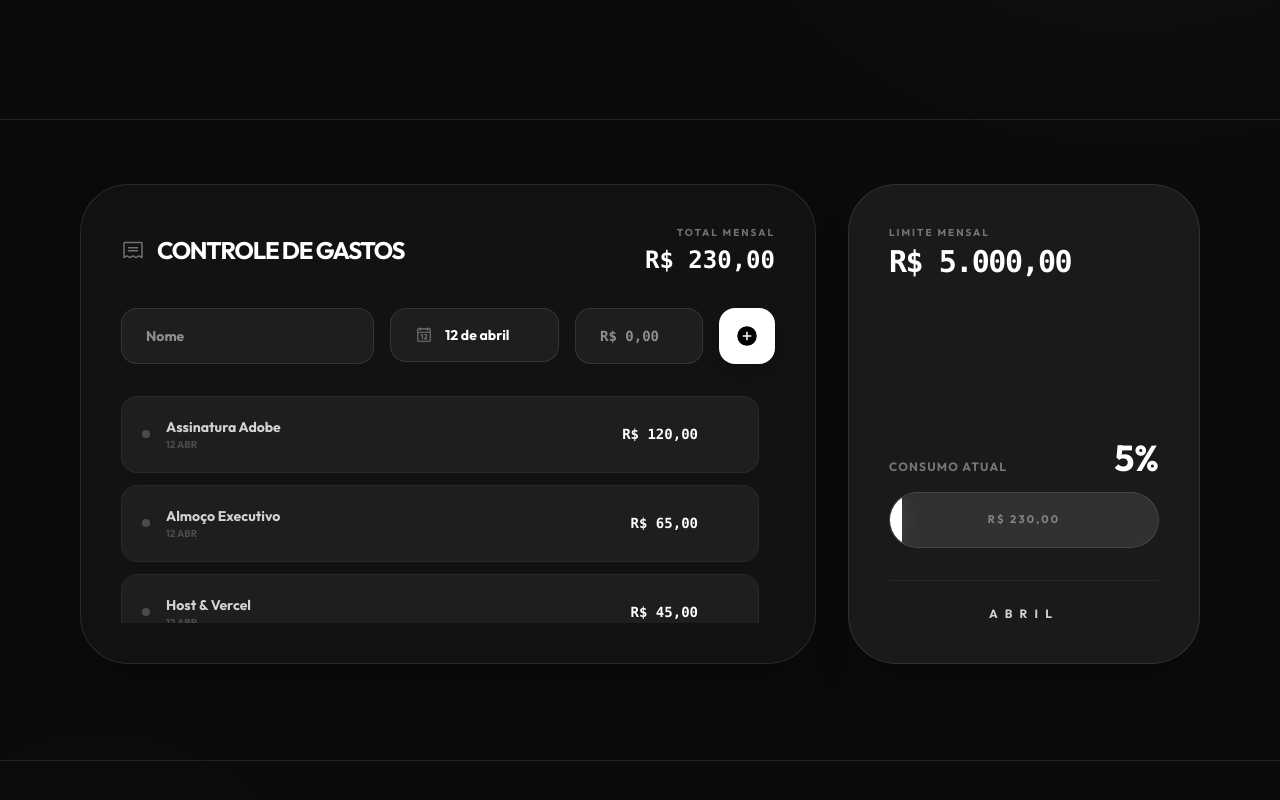
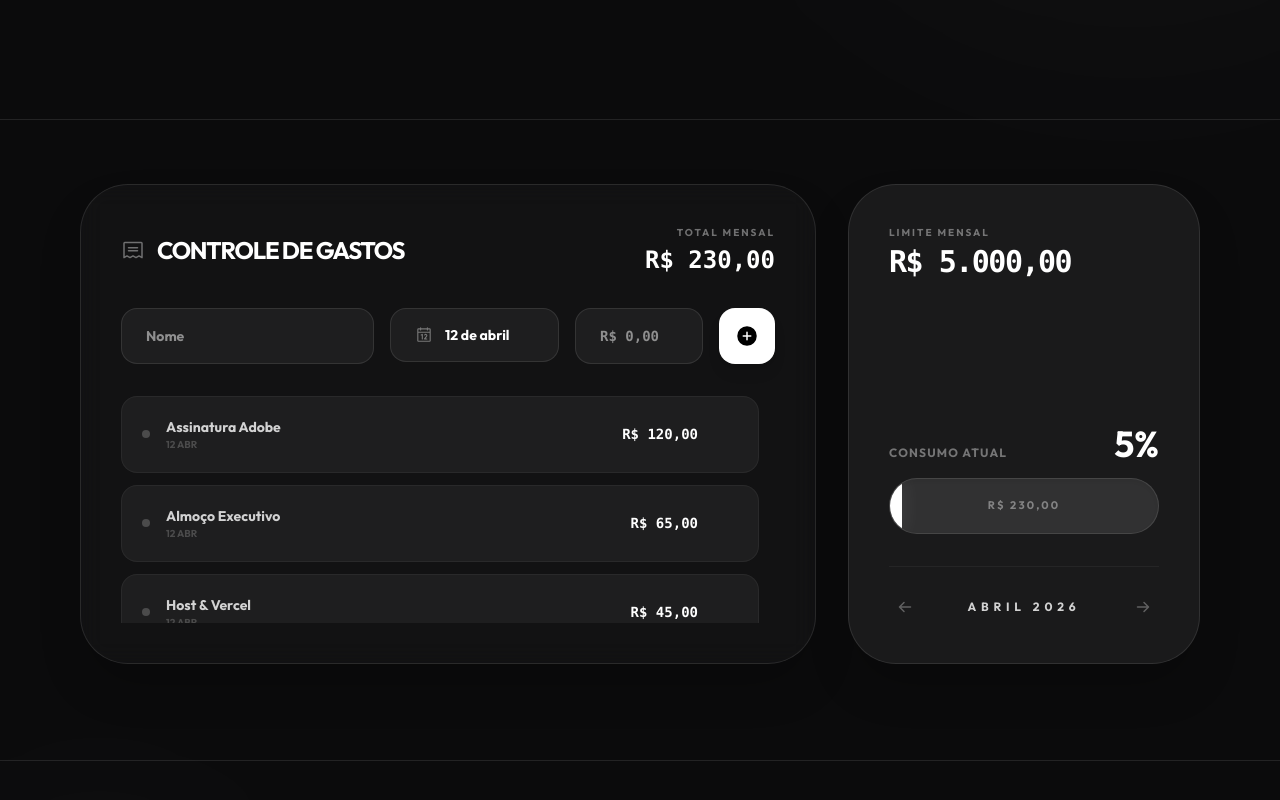
Before and after one commit to charlesmsobreira-cmd/InverseBrainrot, a Next.js app: page /financas in a window 1280 px wide. Shown: the part 332-1132 px from the top of the page. Built offline with nearby package versions, Linux system fonts and the light colour scheme; a web font is replaced by a local one.

Commit message:
feat: add monthly expense filtering and navigation

```diff
--- a/src/app/financas/page.tsx
+++ b/src/app/financas/page.tsx
@@ -55,6 +55,7 @@ export default function FinancePage() {
   };
 
   const [expenseDate, setExpenseDate] = useState(format(new Date(), 'yyyy-MM-dd'));
+  const [viewingMonth, setViewingMonth] = useState(format(new Date(), 'yyyy-MM'));
   // -- UI State --
   const [isEditing, setIsEditing] = useState(false);
   const [isExpanded, setIsExpanded] = useState(false);
@@ -131,7 +132,8 @@ export default function FinancePage() {
   }
 
   // --- Calculations ---
-  const spent = expenses.reduce((acc, curr) => acc + curr.value, 0);
+  const filteredExpenses = expenses.filter(exp => exp.date && exp.date.startsWith(viewingMonth));
+  const spent = filteredExpenses.reduce((acc, curr) => acc + curr.value, 0);
   const spentPercentage = Math.min((spent / (limit || 1)) * 100, 100);
 
   // Portfolio Calculations
@@ -238,7 +240,7 @@ export default function FinancePage() {
 
           {/* Scrolling Expense List */}
           <div className="flex-1 overflow-y-auto pr-4 space-y-3 custom-scrollbar">
-            {[...expenses].sort((a, b) => {
+            {[...filteredExpenses].sort((a, b) => {
               const tA = a.date ? parseLocalDate(a.date).getTime() : 0;
               const tB = b.date ? parseLocalDate(b.date).getTime() : 0;
               return tB - tA;
@@ -267,7 +269,7 @@ export default function FinancePage() {
                 </div>
               </motion.div>
             ))}
-            {expenses.length === 0 && (
+            {filteredExpenses.length === 0 && (
               <div className="h-full flex flex-col items-center justify-center text-white/20">
                 <Receipt size={48} weight="thin" className="mb-4" />
                 <p className="text-xs uppercase font-black tracking-[0.3em]">Nenhum gasto catalogado</p>
@@ -346,10 +348,30 @@ export default function FinancePage() {
               </div>
             </div>
 
-            <div className="flex justify-center items-center pt-6 border-t border-white/5">
-              <span className="text-[12px] font-black uppercase tracking-[0.6em] text-white/80">
-                {new Intl.DateTimeFormat('pt-BR', { month: 'long' }).format(new Date())}
+            <div className="flex justify-between items-center pt-6 border-t border-white/5">
+              <button
+                onClick={() => {
+                  const [y, m] = viewingMonth.split('-');
+                  const prev = new Date(parseInt(y, 10), parseInt(m, 10) - 2, 1);
+                  setViewingMonth(format(prev, 'yyyy-MM'));
+                }}
+                className="p-2 opacity-30 hover:opacity-100 transition-opacity text-white"
+              >
+                <ArrowLeft size={16} weight="bold" />
+              </button>
+              <span className="text-[12px] font-black uppercase tracking-[0.4em] text-white/80">
+                {format(parseLocalDate(viewingMonth + '-01'), 'MMMM yyyy', { locale: ptBR })}
               </span>
+              <button
+                onClick={() => {
+                  const [y, m] = viewingMonth.split('-');
+                  const next = new Date(parseInt(y, 10), parseInt(m, 10), 1);
+                  setViewingMonth(format(next, 'yyyy-MM'));
+                }}
+                className="p-2 opacity-30 hover:opacity-100 transition-opacity text-white"
+              >
+                <ArrowRight size={16} weight="bold" />
+              </button>
             </div>
           </div>
         </motion.div>
```
